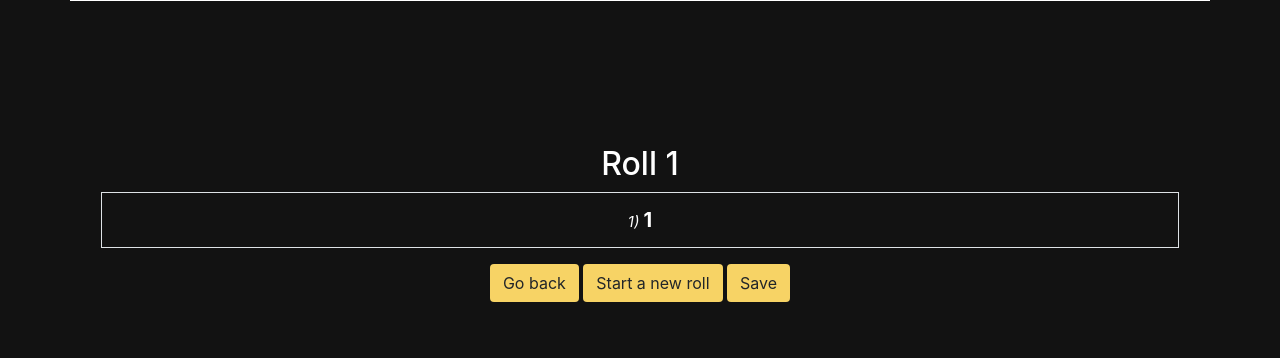
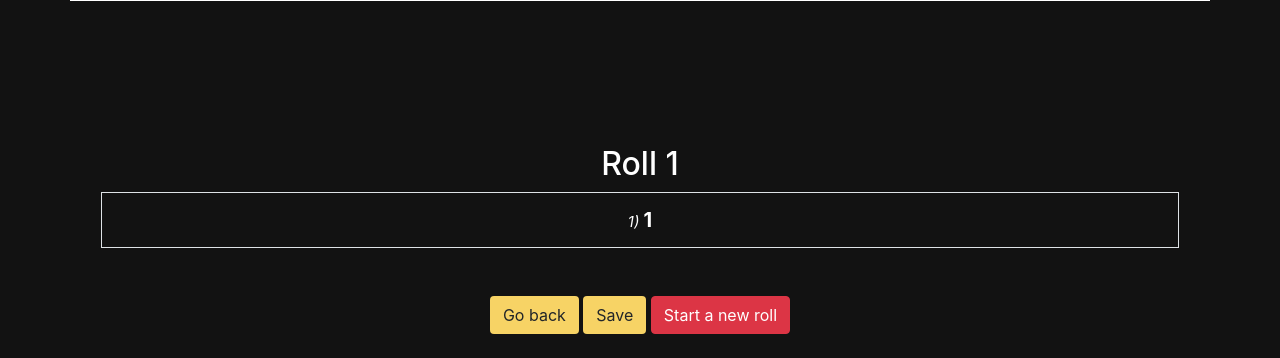
Before and after one commit to CayenneLow/LotteryPicker, a Flask app: template templates/history.html in a window 1280 px wide. Shown: the part 490-848 px from the top of the page. Before the commit the page ends 792 px from the top, so only its background shows below. Run offline with Flask 2, Linux system fonts and the light colour scheme; the template is opened without the code that fills it: most values are stand-ins (such as "Sample title", 1, 10 or a date in 2020); some libraries are stand-ins or nearby versions.

Commit message:
fixed more styling

```diff
--- a/templates/history.html
+++ b/templates/history.html
@@ -22,10 +22,10 @@
             </tbody>
         </table>
         {% endfor %}
-        <form method="post">
+        <form method="post" class="mt-5">
             <input type="submit" name="button" class="btn " value="Go back">
-            <input type="submit" name="button" class="btn " value="Start a new roll">
             <input type="submit" name="button" class="btn " value="Save">
+            <input type="submit" name="button" class="btn   btn-danger" value="Start a new roll">
         </form>
     </div>
 {% endblock %}
```
